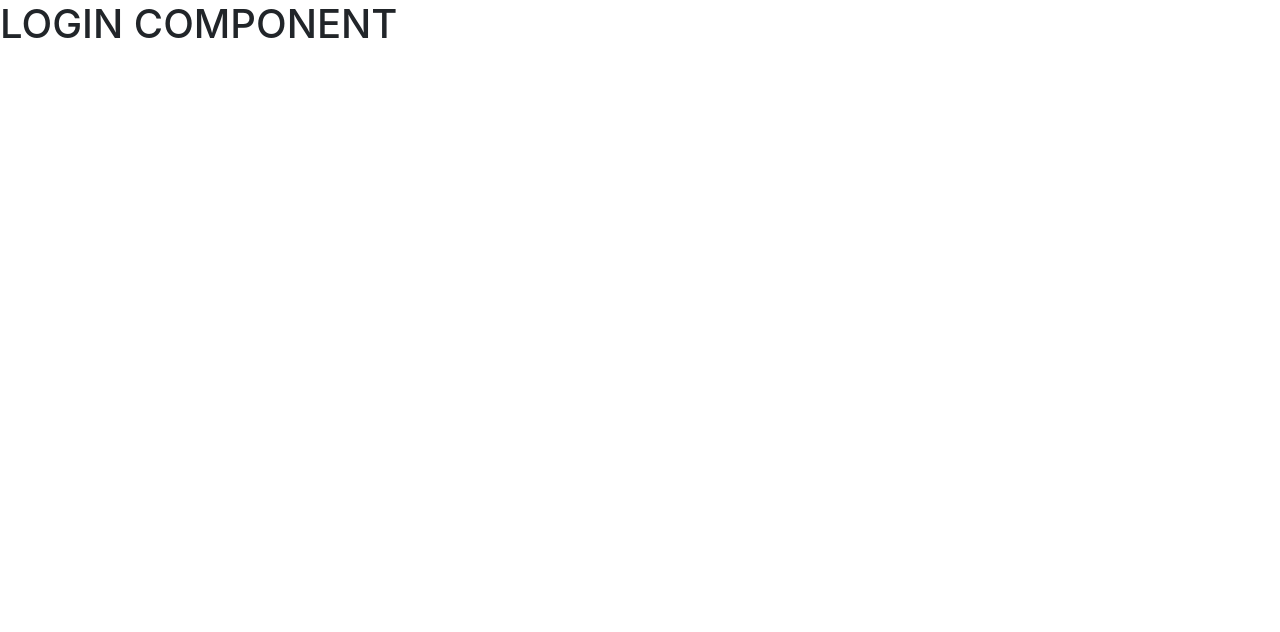
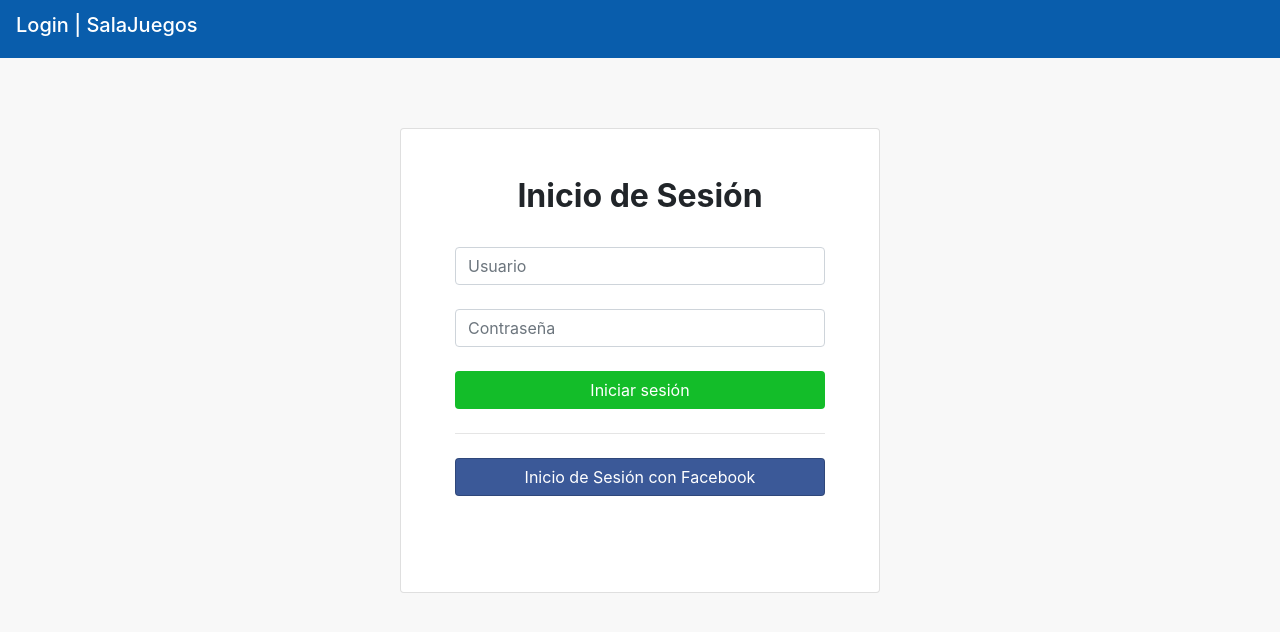
Before and after one commit to ksibaja/SalaJuegos, an Angular app: page /login in a window 1280 px wide. Shown: the top 632 px of the page. Built offline with nearby package versions, Linux system fonts and the light colour scheme.

Commit message:
login-vista

```diff
--- a/package.json
+++ b/package.json
@@ -19,6 +19,7 @@
     "@angular/platform-browser": "~8.0.3",
     "@angular/platform-browser-dynamic": "~8.0.3",
     "@angular/router": "~8.0.3",
+    "bootstrap-social": "^5.1.1",
     "rxjs": "~6.4.0",
     "tslib": "^1.9.0",
     "zone.js": "~0.9.1"
--- a/src/app/app.component.html
+++ b/src/app/app.component.html
@@ -1,3 +1,3 @@
+<router-outlet>
 
-
-<h1>JAJAJAJAJA</h1>
+</router-outlet>
--- a/src/app/app.module.ts
+++ b/src/app/app.module.ts
@@ -1,5 +1,7 @@
 import { BrowserModule } from '@angular/platform-browser';
 import { NgModule } from '@angular/core';
+import { RouterModule } from '@angular/router';
+import { ROUTES } from './app.routing';
 
 import { AppComponent } from './app.component';
 import { LoginComponent } from './login/login.component';
@@ -10,9 +12,9 @@ import { LoginComponent } from './login/login.component';
     LoginComponent
   ],
   imports: [
-    BrowserModule
+    BrowserModule, RouterModule.forRoot(ROUTES)
   ],
   providers: [],
-  bootstrap: [LoginComponent]
+  bootstrap: [AppComponent]
 })
 export class AppModule { }
--- /dev/null
+++ b/src/app/app.routing.ts
@@ -0,0 +1,15 @@
+import { Routes } from '@angular/router';
+import { AppComponent } from './app.component';
+import { LoginComponent } from './login/login.component';
+
+export const ROUTES: Routes = [
+  {
+    path: '', redirectTo: 'login', pathMatch: 'full'
+  },
+  {
+    path: 'login', component: LoginComponent
+  },
+  {
+    path: '**', redirectTo: 'login'
+  }
+];
--- a/src/app/login/login.component.css
+++ b/src/app/login/login.component.css
@@ -0,0 +1,30 @@
+.btn-facebook {
+    color: #fff;
+    background-color: #3b5998;
+    border-color: rgba(0,0,0,0.2);
+}
+
+.btn-social {
+    position: relative;
+    padding-left: 44px;
+    text-align: left;
+    white-space: nowrap;
+    overflow: hidden;
+    text-overflow: ellipsis;
+}
+
+.btn-social:hover {
+    color: #eee;
+}
+
+.btn-social :first-child {
+    position: absolute;
+    left: 0;
+    top: 0;
+    bottom: 0;
+    width: 40px;
+    padding: 7px;
+    font-size: 1.6em;
+    text-align: center;
+    border-right: 1px solid rgba(0,0,0,0.2);
+}
--- a/src/app/login/login.component.html
+++ b/src/app/login/login.component.html
@@ -1 +1,75 @@
-<h1>LOGIN COMPONENT</h1>
+<!--
+<body>
+    <div class="container">
+        <div class="row">
+            <div class="col-sm-9 col-md-7 col-lg-5 mx-auto">
+                <div class="card card-signin my-5">
+                    <div class="card-body">
+                        <h5 class="card-title text-center">Sign In</h5>
+                        <form class="form-signin">
+                            <div class="form-label-group">
+                                <input type="email" id="inputEmail" class="form-control" placeholder="Email address"
+                                    required autofocus>
+                                <label for="inputEmail">Email address</label>
+                            </div>
+
+                            <div class="form-label-group">
+                                <input type="password" id="inputPassword" class="form-control" placeholder="Password"
+                                    required>
+                                <label for="inputPassword">Password</label>
+                            </div>
+
+                            <div class="custom-control custom-checkbox mb-3">
+                                <input type="checkbox" class="custom-control-input" id="customCheck1">
+                                <label class="custom-control-label" for="customCheck1">Remember password</label>
+                            </div>
+                            <button class="btn btn-lg btn-primary btn-block text-uppercase" type="submit">Sign
+                                in</button>
+                            <hr class="my-4">
+                            <button class="btn btn-lg btn-facebook btn-block text-uppercase" type="submit"><i
+                                    class="fab fa-facebook-f mr-2"></i> Sign in with Facebook</button>
+                        </form>
+                    </div>
+                </div>
+            </div>
+        </div>
+    </div>
+</body>
+-->
+
+
+<!-- Barra Navbar -->
+<nav class="navbar justify-content-between" style="background: #095dac">
+    <a class="navbar-brand" style="color: #ffffff">
+        <h5>Login | SalaJuegos</h5>
+    </a>
+</nav>
+
+<!-- Login Card -->
+<div class="content mr-4 ml-4" style="margin-top: 70px">
+    <div class="container card" style=" max-width: 30rem; background: #ffffff"><br><br>
+        <div class="text-center">
+            <h2><strong>Inicio de Sesión</strong></h2>
+        </div><br>
+        <div class="container" style="max-width: 25rem;">
+            <form id="loginForm" class="needs-validation" novalidate="">
+                <div>
+                    <input id="usuario" class="form-control" placeholder="Usuario" type="text" required #inputUsuario />
+                    <div class="invalid-feedback">Debe ingresar su usuario</div>
+                </div><br>
+                <div>
+                    <input id="contraseña" class="form-control" placeholder="Contraseña" type="password" required
+                        #inputContraseña />
+                    <div class="invalid-feedback">Debe ingresar su contraseña</div>
+                </div><br>
+            </form>
+            <button id="btnSubmit" type="submit" class="container btn btn-block "
+                style="max-width: 30rem; background: rgb(19, 189, 41); color: #ffffff" (click)="login()">Iniciar
+                sesión</button>
+            <hr class="my-4">
+            <button class="btn btn-block btn-facebook" style="max-width: 30rem">
+                Inicio de Sesión con Facebook
+            </button><br><br><br><br>
+        </div>
+    </div>
+</div>
--- a/src/index.html
+++ b/src/index.html
@@ -13,9 +13,8 @@
     integrity="sha384-ggOyR0iXCbMQv3Xipma34MD+dH/1fQ784/j6cY/iJTQUOhcWr7x9JvoRxT2MZw1T" crossorigin="anonymous">
 </head>
 
-<body>
+<body style="background: #f8f8f8">
   <app-root></app-root>
-  <app-login></app-login>
 
   <script src="https://code.jquery.com/jquery-3.3.1.slim.min.js"
     integrity="sha384-q8i/X+965DzO0rT7abK41JStQIAqVgRVzpbzo5smXKp4YfRvH+8abtTE1Pi6jizo"
```
Also changed, not shown: 1 other file (tests, documents, lock files or other folders).
